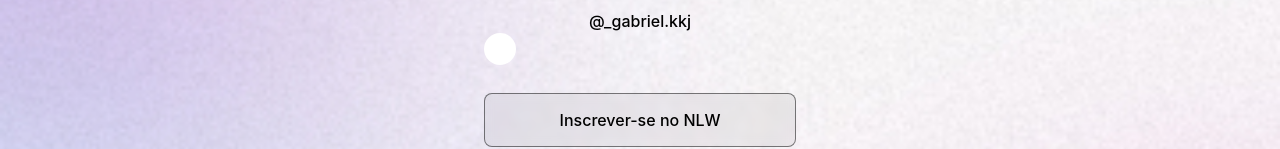
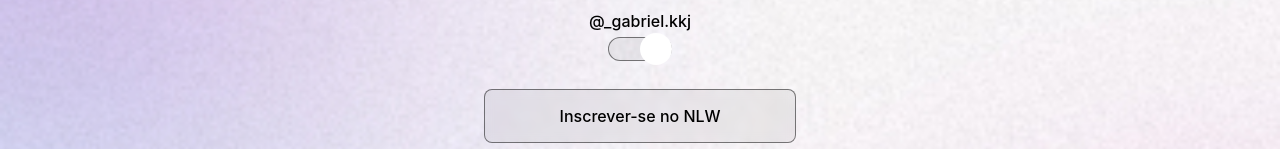
Before and after one commit to Chicosk1/Curso-RocketSeat, a plain HTML site: page index.html in a window 1280 px wide. Shown: the part 170-319 px from the top of the page. Drawn offline with nearby package versions, Linux system fonts and the light colour scheme; a web font is replaced by a local one.

Commit message:
finalizando arquivo css e html

```diff
--- a/style.css
+++ b/style.css
@@ -60,12 +60,40 @@ body * {
   margin-top: 8px;
 }
 
+#switch {
+  position: relative;
+  width: 64px;
+
+  margin: 4px auto;
+}
+
 #switch button {
   width: 32px;
   height: 32px;
   background: white var(--switch-bg-url) no-repeat center;
   border: 0;
   border-radius: 50%;
+
+  position: absolute;
+  top: 50%;
+  right: 0;
+  z-index: 1;
+  transform: translateY(-50%);
+}
+
+.light #switch button {
+  right: 0;
+  left: initial;
+}
+
+#switch span {
+  display: block;
+  width: 64px;
+  height: 24px;
+  background: var(--surface-color);
+  border: 1px solid var(--stroke-color);
+  -webkit-backdrop-filter: blur(4px);
+  border-radius: 9999px;
 }
 
 ul {
```
